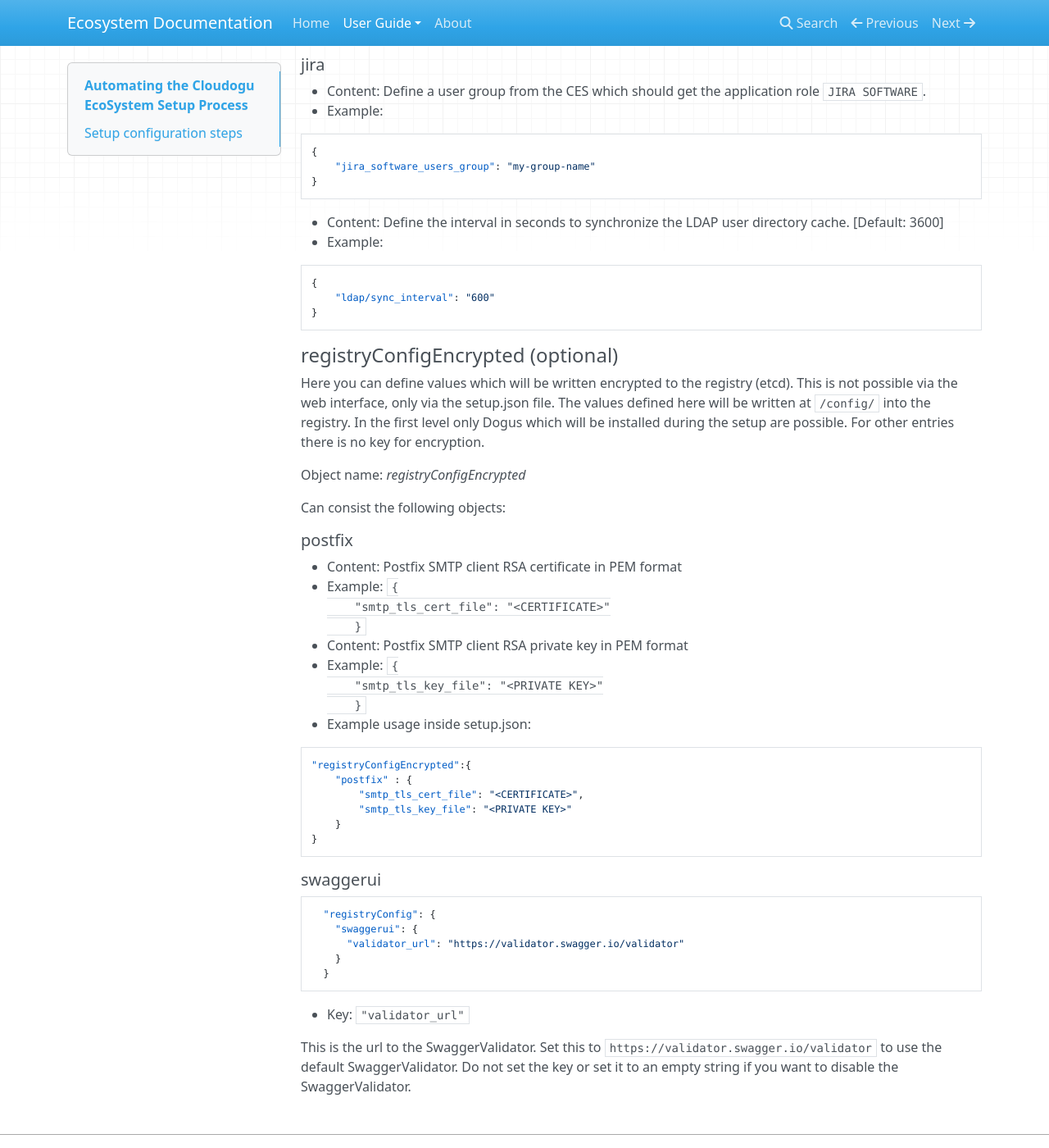
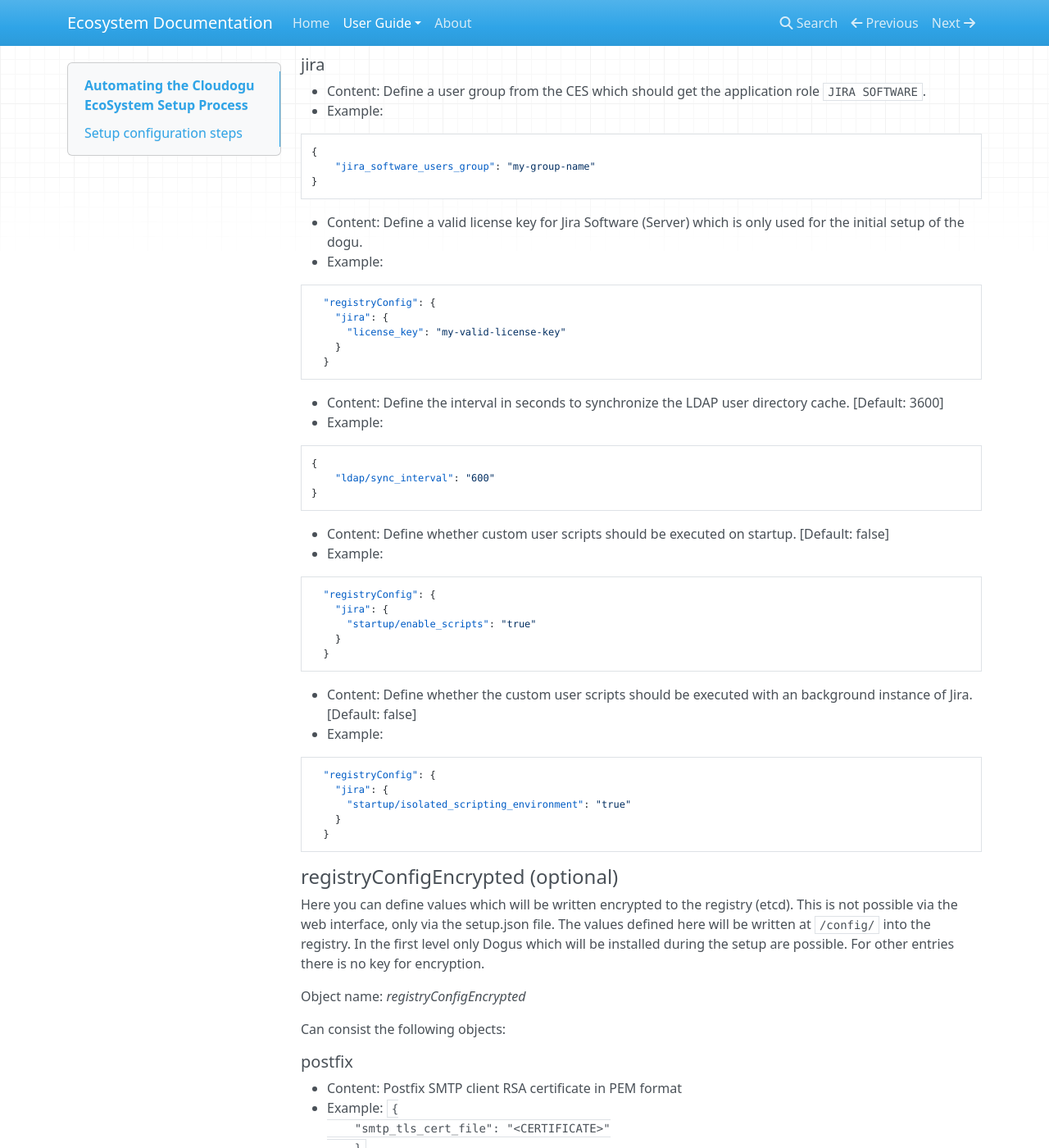
Before and after one commit to cloudogu/ecosystem, an MkDocs documentation site: the page built from docs/docs/user-guide/setup-json.md, in a window 1280 px wide and 1400 px high, scrolled down 15758 px. Shown: the whole window at 82% size. Built offline with MkDocs 1.6.1, drawn with Linux system fonts in a browser that asks for light colours; nearby versions of some CDN libraries; old or Windows-style settings are respelled for this version of MkDocs.

Commit message:
#406 add english description for new configuration keys

````diff
--- a/docs/docs/user-guide/setup-json.md
+++ b/docs/docs/user-guide/setup-json.md
@@ -734,6 +734,17 @@
 }
 ```
 
+* Content: Define a valid license key for Jira Software (Server) which is only used for the initial setup of the dogu.
+* Example:
+
+```
+  "registryConfig": {
+    "jira": {
+      "license_key": "my-valid-license-key"
+    }
+  }
+```
+
 * Content: Define the interval in seconds to synchronize the LDAP user directory cache. [Default: 3600]
 * Example:
 
@@ -741,6 +752,28 @@
 {
     "ldap/sync_interval": "600"
 }
+```
+
+* Content: Define whether custom user scripts should be executed on startup. [Default: false]
+* Example:
+
+```
+  "registryConfig": {
+    "jira": {
+      "startup/enable_scripts": "true"
+    }
+  }
+```
+
+* Content: Define whether the custom user scripts should be executed with an background instance of Jira. [Default: false]
+* Example:
+
+```
+  "registryConfig": {
+    "jira": {
+      "startup/isolated_scripting_environment": "true"
+    }
+  }
 ```
 
 #### registryConfigEncrypted (optional)
````
